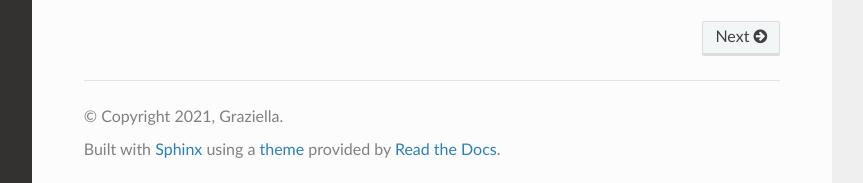
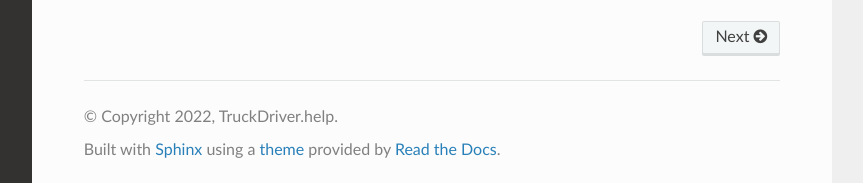
Before and after one commit to alur2191/TruckDriverHelpDocs, a Sphinx documentation site: the page built from docs/source/index.rst, in a window 1280 px wide and 925 px high, cut to the strip 336-925 px from the top of the window. Shown: the part 403-586 px from the top of the strip, without its empty margins (268-1131 px from the left). Built offline with Sphinx 7.4.7 and the Read the Docs theme 2.0.0, drawn with Linux system fonts in a browser that asks for light colours; some of the changed text lies outside the part shown.

Commit message:
Update conf.py

```diff
--- a/docs/source/conf.py
+++ b/docs/source/conf.py
@@ -2,9 +2,9 @@
 
 # -- Project information
 
-project = 'Lumache'
-copyright = '2021, Graziella'
-author = 'Graziella'
+project = 'TruckDriver.help'
+copyright = '2022, TruckDriver.help'
+author = 'TDL Team'
 
 release = '0.1'
 version = '0.1.0'
```
